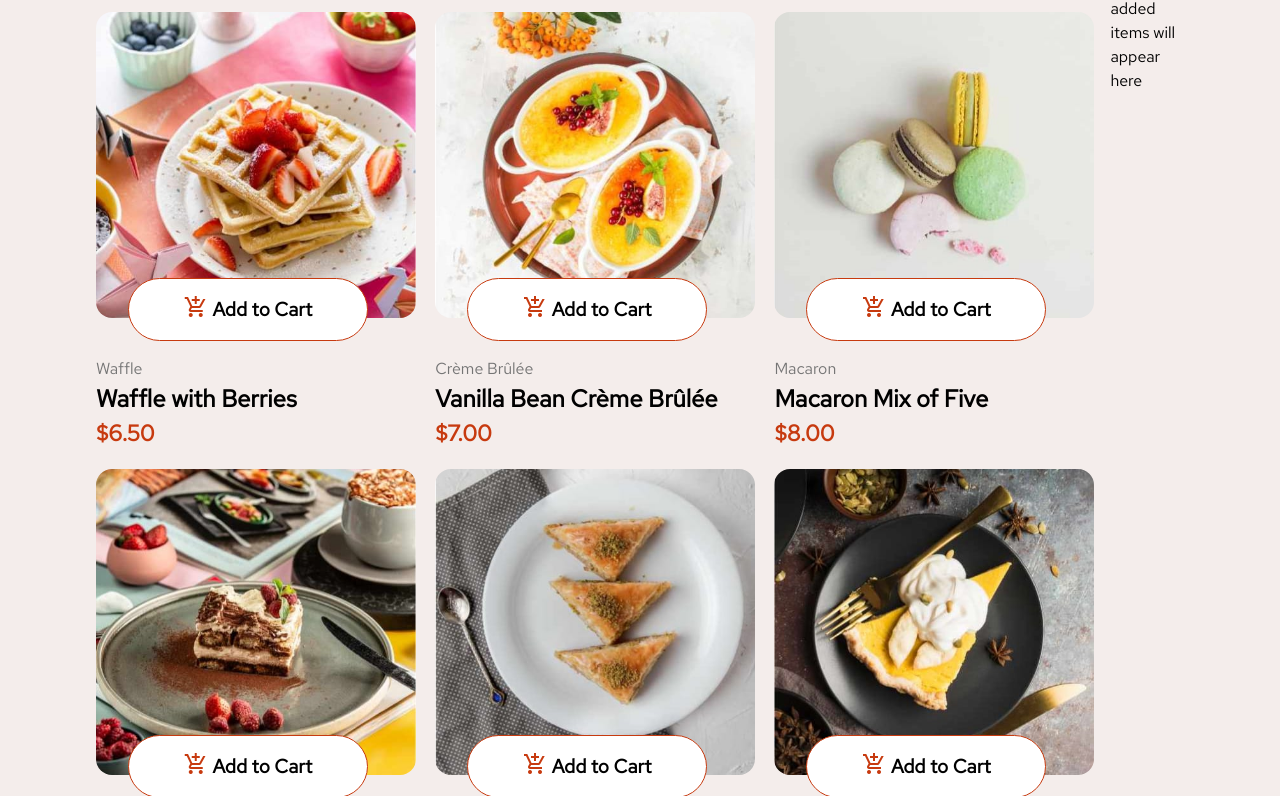
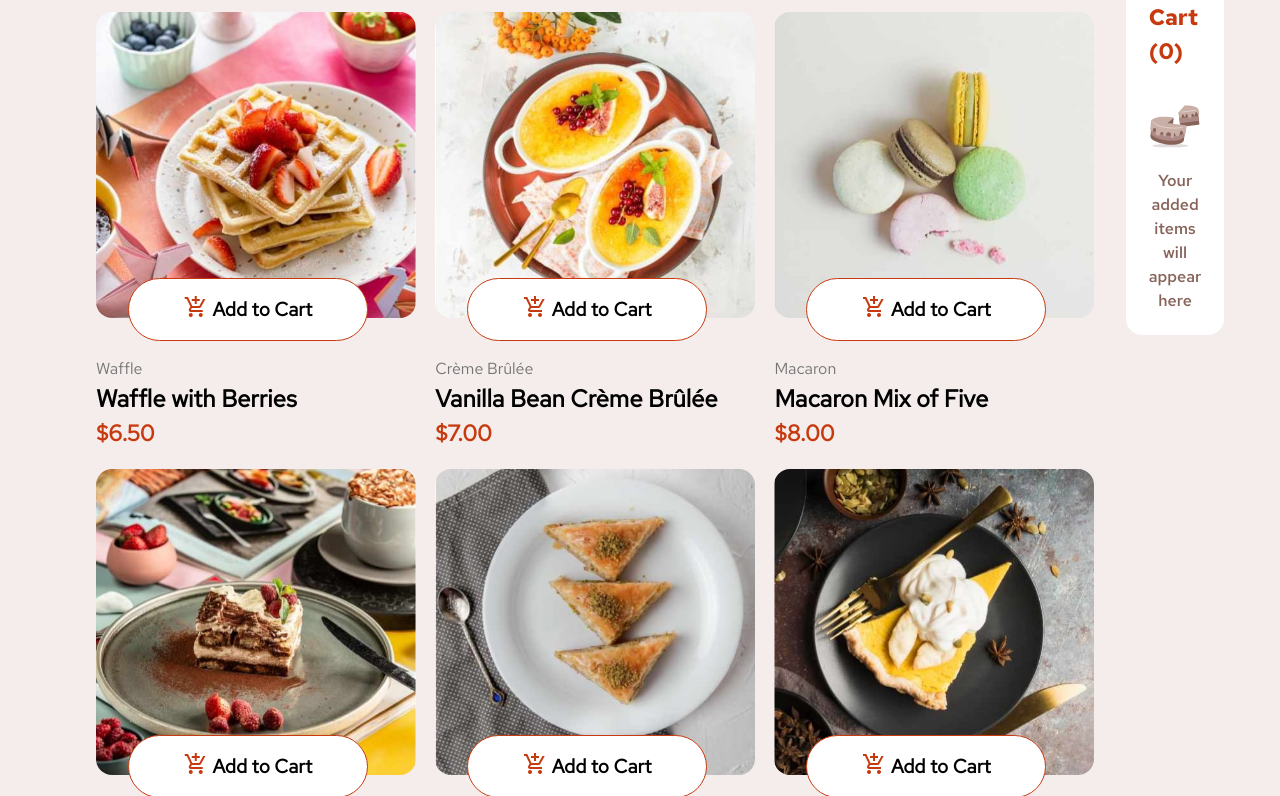
Before and after one commit to elizabethrsotomayor/product-list-with-cart-main, a plain HTML site: page index.html in a window 1280 px wide. Shown: the part 151-947 px from the top of the page. Drawn offline with nearby package versions, Linux system fonts and the light colour scheme.

Commit message:
add empty styling for cart

```diff
--- a/assets/css/styles.css
+++ b/assets/css/styles.css
@@ -10,6 +10,11 @@
 @font-face {
     font-family: 'RedHatText-Bold';
     src: url('../fonts/static/RedHatText-Bold.ttf') format('truetype')
+}
+
+@font-face {
+    font-family: 'RedHatText-SemiBold';
+    src: url('../fonts/static/RedHatText-SemiBold.ttf') format('truetype')
 }
 
 *,
@@ -76,7 +81,7 @@ h6 {
 
 .container {
     display: flex;
-    gap: 1rem;
+    gap: 2rem;
     margin: 6rem;
 }
 
@@ -116,6 +121,33 @@ h6 {
     font-weight: 600;
 }
 
+.cart-container {
+    background-color: white;
+    padding: 1.4rem;
+    border-radius: 1rem;
+    height: 30%;
+    width: 20vw;
+}
+
+.cart-heading {
+    color: hsl(14, 86%, 42%);
+    font-size: 1.4rem;
+    font-family: 'RedHatText-Bold';
+    margin-bottom: 2rem;
+}
+
+.empty-cart-img {
+    margin: auto;
+    margin-bottom: 1rem;
+}
+
+.cart-subtext {
+    display: block;
+    text-align: center;
+    font-family: 'RedHatText-SemiBold';
+    color: hsl(12, 20%, 44%);
+}
+
 .attribution {
       font-size: 11px;
       text-align: center;
--- a/index.html
+++ b/index.html
@@ -148,7 +148,8 @@
     </div>
 
     <div class="cart-container">
-      <h3 class="cart-heading">Cart (<!-- Quantity -->)</h3>
+      <h3 class="cart-heading">Your Cart (0)</h3>
+      <img src="assets/images/illustration-empty-cart.svg" alt="empty cart image" class="empty-cart-img">
       <span class="cart-subtext">Your added items will appear here</span>
     </div>
 
```
